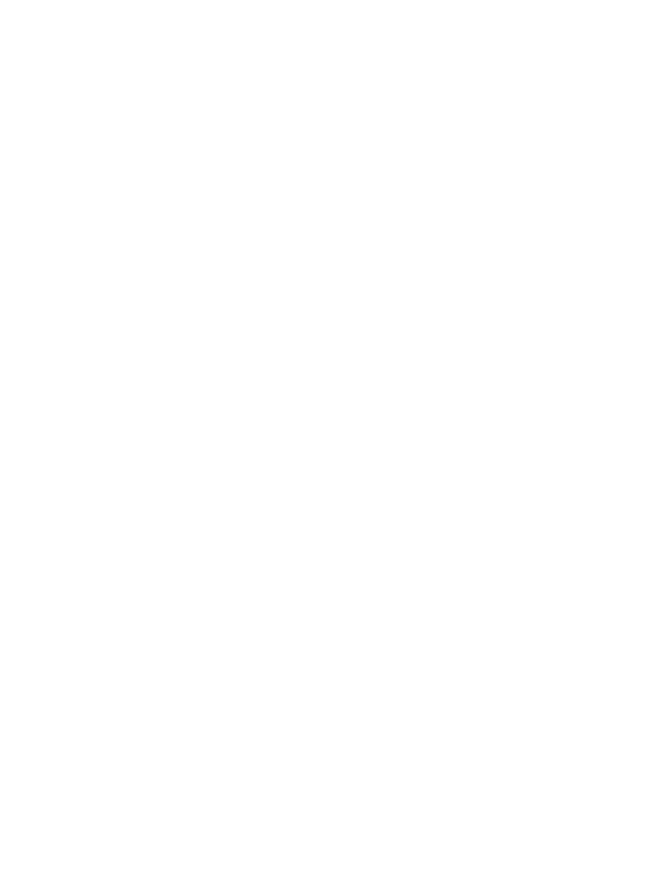
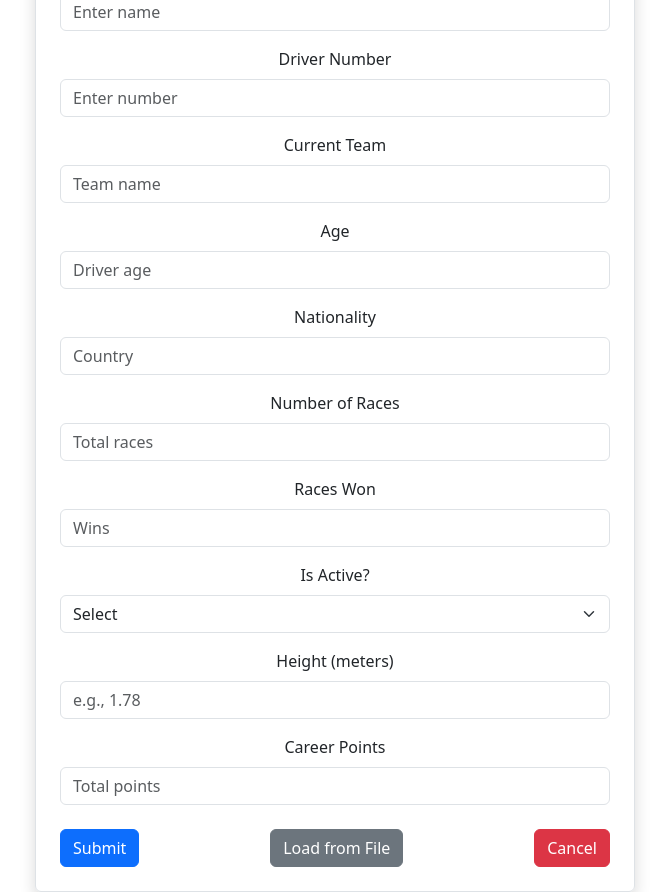
Before and after one commit to E-Albert/F1-DMS, a React (Create React App) app in the folder f1frontend/: page /addDrivers in a window 1280 px wide. Shown: the part 300-1192 px from the top of the page, without its empty margins (305-974 px from the left). Before the commit the page ends 800 px from the top, so only its background shows below. Built offline with nearby package versions, Linux system fonts and the light colour scheme.

Commit message:
added form to add driver to database.

```diff
--- a/f1frontend/src/drivers/AddDriver.js
+++ b/f1frontend/src/drivers/AddDriver.js
@@ -1,7 +1,238 @@
-import React from 'react'
+import React, { useState } from "react";
+import { Link, useNavigate } from "react-router-dom";
+import axios from "axios";
 
 export default function AddDriver() {
+
+    let navigate = useNavigate()
+
+  const [driver, setDriver] = useState({
+    driverName: "",
+    driverNumber: "",
+    currentTeam: "",
+    age: "",
+    nationality: "",
+    numberOfRaces: "",
+    numberOfWins: "",
+    isActiveDriver: "",
+    height: "",
+    careerPoints: "",
+  });
+
+  const {
+    driverName,
+    driverNumber,
+    currentTeam,
+    age,
+    nationality,
+    numberOfRaces,
+    numberOfWins,
+    isActiveDriver,
+    height,
+    careerPoints,
+  } = driver;
+
+  const onInputChange = (e) => {
+    setDriver({ ...driver, [e.target.name]: e.target.value });
+  };
+
+
+  const onSubmit = async (e) => {
+    e.preventDefault();
+
+    const processedDriver = {
+      ...driver,
+      driverNumber: Number(driver.driverNumber),
+      age: Number(driver.age),
+      numberOfRaces: Number(driver.numberOfRaces),
+      numberOfWins: Number(driver.numberOfWins),
+      height: parseFloat(driver.height),
+      careerPoints: Number(driver.careerPoints),
+      isActiveDriver: driver.isActiveDriver === "true",
+    };
+      await axios.post("http://localhost:8080/driver", driver);
+      navigate("/")
+
+    console.log("Submitted Driver:", processedDriver);
+  };
+
   return (
-    <div>AddDriver</div>
-  )
+    <div
+      className="d-flex justify-content-center align-items-start mt-5"
+      style={{ minHeight: "100vh" }}
+    >
+      <form
+        onSubmit={onSubmit}
+        className="border p-4 rounded shadow mt-4"
+        style={{ width: "100%", maxWidth: "600px" }}
+      >
+        <h3 className="text-center mb-4">Add New Driver</h3>
+
+        <div className="mb-3">
+          <label htmlFor="driverName" className="form-label">
+            Driver Name
+          </label>
+          <input
+            id="driverName"
+            type="text"
+            className="form-control"
+            name="driverName"
+            placeholder="Enter name"
+            value={driverName}
+            onChange={onInputChange}
+          />
+        </div>
+
+        <div className="mb-3">
+          <label htmlFor="driverNumber" className="form-label">
+            Driver Number
+          </label>
+          <input
+            id="driverNumber"
+            type="number"
+            className="form-control"
+            name="driverNumber"
+            placeholder="Enter number"
+            value={driverNumber}
+            onChange={onInputChange}
+          />
+        </div>
+
+        <div className="mb-3">
+          <label htmlFor="currentTeam" className="form-label">
+            Current Team
+          </label>
+          <input
+            id="currentTeam"
+            type="text"
+            className="form-control"
+            name="currentTeam"
+            placeholder="Team name"
+            value={currentTeam}
+            onChange={onInputChange}
+          />
+        </div>
+
+        <div className="mb-3">
+          <label htmlFor="age" className="form-label">
+            Age
+          </label>
+          <input
+            id="age"
+            type="number"
+            className="form-control"
+            name="age"
+            placeholder="Driver age"
+            value={age}
+            onChange={onInputChange}
+          />
+        </div>
+
+        <div className="mb-3">
+          <label htmlFor="nationality" className="form-label">
+            Nationality
+          </label>
+          <input
+            id="nationality"
+            type="text"
+            className="form-control"
+            name="nationality"
+            placeholder="Country"
+            value={nationality}
+            onChange={onInputChange}
+          />
+        </div>
+
+        <div className="mb-3">
+          <label htmlFor="numberOfRaces" className="form-label">
+            Number of Races
+          </label>
+          <input
+            id="numberOfRaces"
+            type="number"
+            className="form-control"
+            name="numberOfRaces"
+            placeholder="Total races"
+            value={numberOfRaces}
+            onChange={onInputChange}
+          />
+        </div>
+
+        <div className="mb-3">
+          <label htmlFor="numberOfWins" className="form-label">
+            Races Won
+          </label>
+          <input
+            id="numberOfWins"
+            type="number"
+            className="form-control"
+            name="numberOfWins"
+            placeholder="Wins"
+            value={numberOfWins}
+            onChange={onInputChange}
+          />
+        </div>
+
+        <div className="mb-3">
+          <label htmlFor="isActiveDriver" className="form-label">
+            Is Active?
+          </label>
+          <select
+            id="isActiveDriver"
+            className="form-select"
+            name="isActiveDriver"
+            value={isActiveDriver}
+            onChange={onInputChange}
+          >
+            <option value="">Select</option>
+            <option value="true">Yes</option>
+            <option value="false">No</option>
+          </select>
+        </div>
+
+        <div className="mb-3">
+          <label htmlFor="height" className="form-label">
+            Height (meters)
+          </label>
+          <input
+            id="height"
+            type="number"
+            step="0.01"
+            className="form-control"
+            name="height"
+            placeholder="e.g., 1.78"
+            value={height}
+            onChange={onInputChange}
+          />
+        </div>
+
+        <div className="mb-4">
+          <label htmlFor="careerPoints" className="form-label">
+            Career Points
+          </label>
+          <input
+            id="careerPoints"
+            type="number"
+            className="form-control"
+            name="careerPoints"
+            placeholder="Total points"
+            value={careerPoints}
+            onChange={onInputChange}
+          />
+        </div>
+
+        <div className="d-flex justify-content-between">
+          <button type="submit" className="btn btn-primary">
+            Submit
+          </button>
+          <button type="button" className="btn btn-secondary">
+            Load from File
+          </button>
+          <Link to="/" className="btn btn-danger">
+            Cancel
+          </Link>
+        </div>
+      </form>
+    </div>
+  );
 }
```
